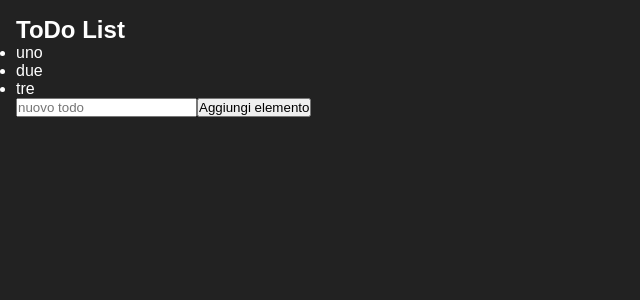
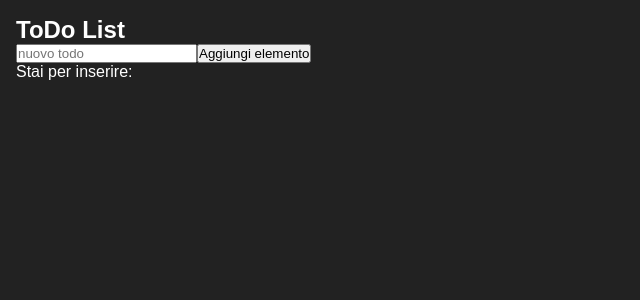
Before and after one commit to lambia/react-todo, a React (Vite) app: page / in a window 1280 px wide. Shown: the top 300 px of the page, without its empty margins (0-640 px from the left). Built offline with nearby package versions, Linux system fonts and the light colour scheme.

Commit message:
aggiunta dinamica (one way binding)

```diff
--- a/src/App.jsx
+++ b/src/App.jsx
@@ -1,12 +1,6 @@
 // import Componente from "@/components/Componente"
 
 import { useState } from "react";
-
-// const todoList = [
-// 	"realizzare scaffold",
-// 	"popolare componenti",
-// 	"testare applicazione"
-// ];
 
 function App() {
 
@@ -16,13 +10,35 @@ function App() {
 
 		const nuovoValore = [
 			...todoList,
-			"Nuovo Elemento"
+			userInput
 		];
 
 		setTodoList(nuovoValore);
+
+		setUserInput("");
 	}
 
-	const [todoList, setTodoList] = useState(["uno", "due", "tre"]);
+	function updateUserText(event) {
+		// const inputEl = event.target; //il soggetto dell'evento = <input>
+		// const valoreInput = inputEl.value; //il valore dell'input
+
+		// console.log("qualcosa è cambiato", valoreInput);
+
+		// setUserInput(valoreInput);
+
+		setUserInput(event.target.value); //<-- versione in unica riga
+	}
+
+	// const todoListInitial = [
+	// 	"realizzare scaffold",
+	// 	"popolare componenti",
+	// 	"testare applicazione"
+	// ];
+	// const [todoList, setTodoList] = useState(todoListInitial);
+
+	const [todoList, setTodoList] = useState([]);
+
+	const [userInput, setUserInput] = useState("");
 
 	return (
 		<>
@@ -33,8 +49,10 @@ function App() {
 				{todoList.map((todoItem, i) => <li key={i}>{todoItem}</li>)}
 			</ul>
 
-			<input type="text" placeholder="nuovo todo" />
+			<input onChange={updateUserText} type="text" placeholder="nuovo todo" />
 			<button onClick={addTodo}>Aggiungi elemento</button>
+
+			<p>Stai per inserire: {userInput}</p>
 
 
 			{/* <Componente /> */}
```
